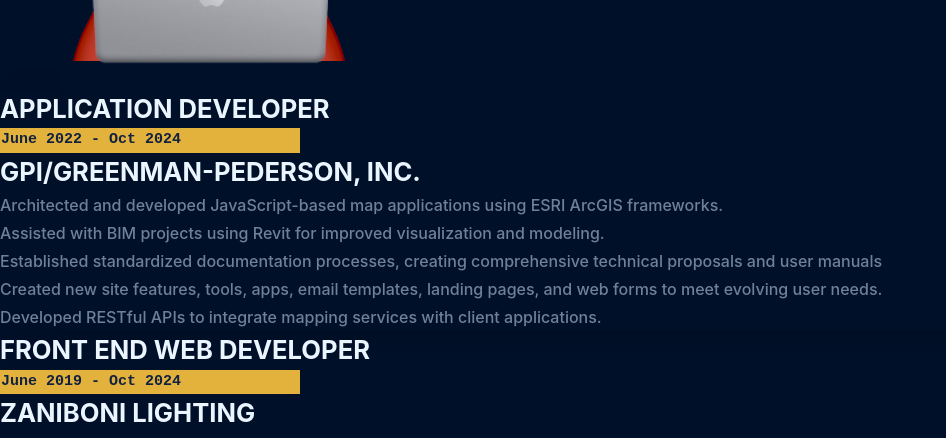
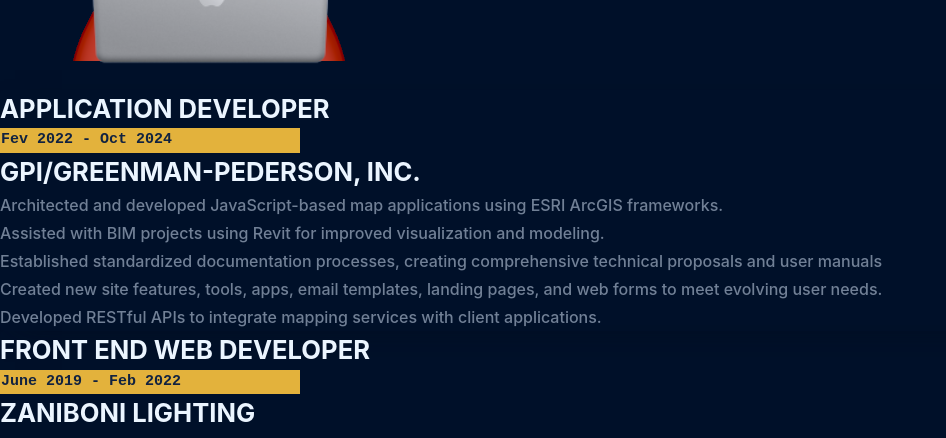
Before and after one commit to DwightX/portfoliov3, a Next.js app: page / in a window 1280 px wide. Shown: the part 2260-2698 px from the top of the page, without its empty margins (0-946 px from the left). Built offline with nearby package versions, Linux system fonts and the light colour scheme.

Commit message:
Update Experience dates

```diff
--- a/src/app/components/Experience.js
+++ b/src/app/components/Experience.js
@@ -27,7 +27,7 @@
                     <div className='py-4 px-4 textBlurbs md:flex md:flex-wrap w-full'>
                             <div className="w-full md:w-2/4">
                                 <h2 className='jobTitle'>APPLICATION DEVELOPER</h2>
-                                <p className="jobYear">June 2022 - Oct 2024</p>
+                                <p className="jobYear">Fev 2022 - Oct 2024</p>
                             </div>
                             <div className="w-full md:w-2/4 mt-4">
                             <h3><a className="jobCompany hover-underline-animation" href="https://www.gpinet.com/">GPI/GREENMAN-PEDERSON, INC.</a></h3>
@@ -45,7 +45,7 @@
                         <div className='py-4 px-4 textBlurbs md:flex md:flex-wrap w-full'>
                             <div className="w-full md:w-2/4">
                                 <h2 className='jobTitle'>FRONT END WEB DEVELOPER</h2>
-                                <p className="jobYear">June 2019 - Oct 2024</p>
+                                <p className="jobYear">June 2019 - Feb 2022</p>
                             </div>
                             <div className="w-full md:w-2/4 mt-4">
                             <h3><a className="jobCompany hover-underline-animation" href="https://zanibonilighting.com/">ZANIBONI LIGHTING</a></h3>
```
